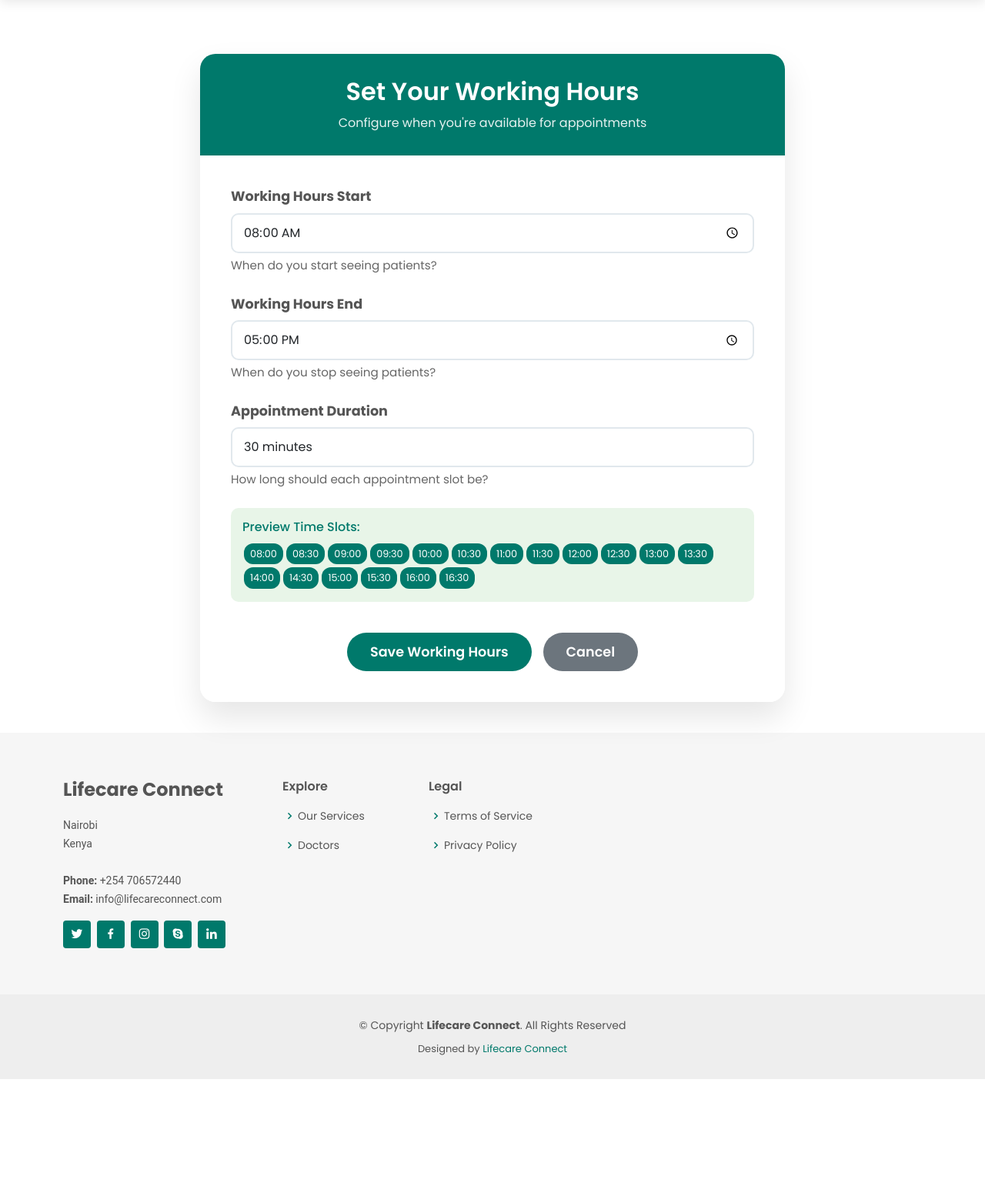
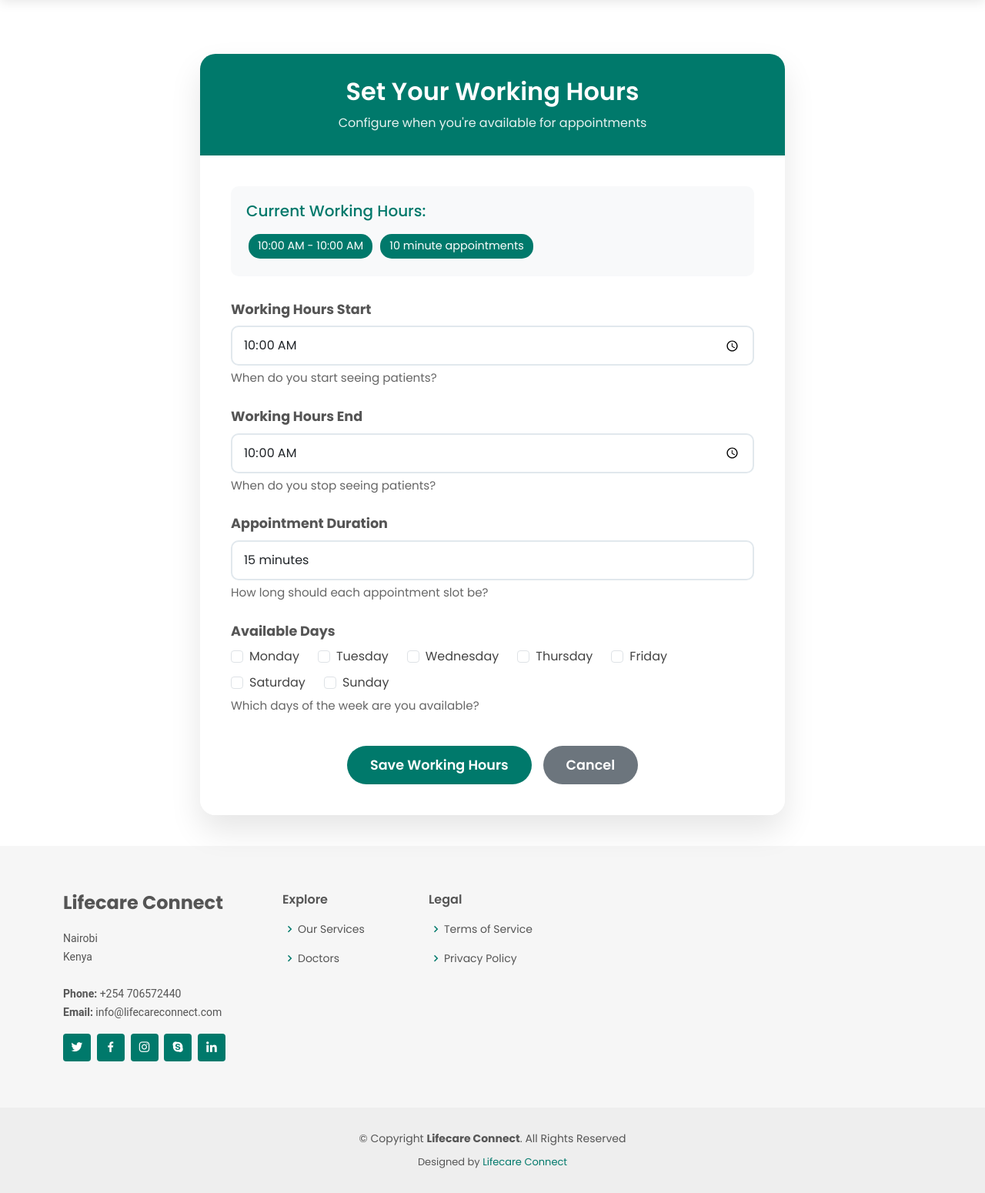
Before and after one commit to Njirainianthony/LifecareConnect, a Django app: page /doctor/availability/ in a window 1280 px wide. Shown: the part 70-1620 px from the top of the page at 77% size. Before the commit the page ends 1472 px from the top, so only its background shows below. Run offline with Django 5.2, Linux system fonts and the light colour scheme; a user stored in the database is signed in; tables that the repository leaves empty hold one stand-in row (values such as "Sample post"); some libraries are stand-ins or nearby versions.

Commit message:
made few changes concerning doctor availability

```diff
--- a/lifecareapp/forms.py
+++ b/lifecareapp/forms.py
@@ -136,6 +136,24 @@ class DoctorAvailabilityForm(forms.ModelForm):
 
         return cleaned_data
 
+
+class DoctorWorkingHoursForm(forms.ModelForm):
+    class Meta:
+        model = DoctorProfile
+        fields = ['start_time', 'end_time', 'slot_duration']
+        widgets = {
+            'start_time': forms.TimeInput(attrs={'type': 'time', 'class': 'form-control'}),
+            'end_time': forms.TimeInput(attrs={'type': 'time', 'class': 'form-control'}),
+            'slot_duration': forms.Select(choices=[
+                (15, '15 minutes'),
+                (30, '30 minutes'),
+                (45, '45 minutes'),
+                (60, '1 hour'),
+                (90, '1.5 hours'),
+                (120, '2 hours'),
+            ], attrs={'class': 'form-control'}),
+        }
+
 #Equipment
 class EquipmentForm(forms.ModelForm):
     class Meta:
--- a/lifecareapp/templates/manage_availability.html
+++ b/lifecareapp/templates/manage_availability.html
@@ -220,12 +220,7 @@
                     <label class="form-label" for="id_start_time">
                         <strong>Working Hours Start</strong>
                     </label>
-                    <input type="time"
-                           id="id_start_time"
-                           name="start_time"
-                           class="form-control"
-                           value="{% if form.start_time.value %}{{ form.start_time.value|time:'H:i' }}{% else %}08:00{% endif %}"
-                           step="900">
+                    {{ form.start_time }}
                     <p class="form-help-text">When do you start seeing patients?</p>
                     {% if form.start_time.errors %}
                     <div class="error-message">{{ form.start_time.errors.0 }}</div>
@@ -237,12 +232,7 @@
                     <label class="form-label" for="id_end_time">
                         <strong>Working Hours End</strong>
                     </label>
-                    <input type="time"
-                           id="id_end_time"
-                           name="end_time"
-                           class="form-control"
-                           value="{% if form.end_time.value %}{{ form.end_time.value|time:'H:i' }}{% else %}17:00{% endif %}"
-                           step="900">
+                    {{ form.end_time }}
                     <p class="form-help-text">When do you stop seeing patients?</p>
                     {% if form.end_time.errors %}
                     <div class="error-message">{{ form.end_time.errors.0 }}</div>
@@ -254,14 +244,7 @@
                     <label class="form-label" for="id_slot_duration">
                         <strong>Appointment Duration</strong>
                     </label>
-                    <select id="id_slot_duration" name="slot_duration" class="form-control">
-                        <option value="15" {% if form.slot_duration.value == 15 %}selected{% endif %}>15 minutes</option>
-                        <option value="30" {% if form.slot_duration.value == 30 or not form.slot_duration.value %}selected{% endif %}>30 minutes</option>
-                        <option value="45" {% if form.slot_duration.value == 45 %}selected{% endif %}>45 minutes</option>
-                        <option value="60" {% if form.slot_duration.value == 60 %}selected{% endif %}>1 hour</option>
-                        <option value="90" {% if form.slot_duration.value == 90 %}selected{% endif %}>1.5 hours</option>
-                        <option value="120" {% if form.slot_duration.value == 120 %}selected{% endif %}>2 hours</option>
-                    </select>
+                    {{ form.slot_duration }}
                     <p class="form-help-text">How long should each appointment slot be?</p>
                     {% if form.slot_duration.errors %}
                     <div class="error-message">{{ form.slot_duration.errors.0 }}</div>
@@ -276,6 +259,50 @@
                     {% endfor %}
                 </div>
                 {% endif %}
+
+                <!-- Available Days Field -->
+                <div class="form-group">
+                    <label class="form-label"><strong>Available Days</strong></label>
+                    <div class="d-flex flex-wrap gap-2">
+
+                        <div class="form-check me-3">
+                            <input type="checkbox" class="form-check-input" id="day_monday" name="available_days"
+                                value="monday" {% if 'monday' in current_days %}checked{% endif %}>
+                            <label class="form-check-label" for="day_monday">Monday</label>
+                        </div>
+                        <div class="form-check me-3">
+                            <input type="checkbox" class="form-check-input" id="day_tuesday" name="available_days"
+                                value="tuesday" {% if 'tuesday' in current_days %}checked{% endif %}>
+                            <label class="form-check-label" for="day_tuesday">Tuesday</label>
+                        </div>
+                        <div class="form-check me-3">
+                            <input type="checkbox" class="form-check-input" id="day_wednesday" name="available_days"
+                                value="wednesday" {% if 'wednesday' in current_days %}checked{% endif %}>
+                            <label class="form-check-label" for="day_wednesday">Wednesday</label>
+                        </div>
+                        <div class="form-check me-3">
+                            <input type="checkbox" class="form-check-input" id="day_thursday" name="available_days"
+                                value="thursday" {% if 'thursday' in current_days %}checked{% endif %}>
+                            <label class="form-check-label" for="day_thursday">Thursday</label>
+                        </div>
+                        <div class="form-check me-3">
+                            <input type="checkbox" class="form-check-input" id="day_friday" name="available_days"
+                                value="friday" {% if 'friday' in current_days %}checked{% endif %}>
+                            <label class="form-check-label" for="day_friday">Friday</label>
+                        </div>
+                        <div class="form-check me-3">
+                            <input type="checkbox" class="form-check-input" id="day_saturday" name="available_days"
+                                value="saturday" {% if 'saturday' in current_days %}checked{% endif %}>
+                            <label class="form-check-label" for="day_saturday">Saturday</label>
+                        </div>
+                        <div class="form-check">
+                            <input type="checkbox" class="form-check-input" id="day_sunday" name="available_days"
+                                value="sunday" {% if 'sunday' in current_days %}checked{% endif %}>
+                            <label class="form-check-label" for="day_sunday">Sunday</label>
+                        </div>
+                    </div>
+                    <p class="form-help-text">Which days of the week are you available?</p>
+                </div>
 
                 <!-- Preview area for generated time slots -->
                 <div id="previewSlots" class="preview-slots" style="display: none;">
@@ -334,7 +361,7 @@ function updatePreview() {
     }
 
     // Add event listeners when page loads
-document.addEventListener('DOMContentLoaded', function() {
+    document.addEventListener('DOMContentLoaded', function () {
         const startTimeInput = document.getElementById('id_start_time');
         const endTimeInput = document.getElementById('id_end_time');
         const durationInput = document.getElementById('id_slot_duration');
--- a/lifecareapp/views.py
+++ b/lifecareapp/views.py
@@ -4,7 +4,7 @@ from django.contrib.auth.decorators import login_required,user_passes_test
 from django.views.decorators.http import require_POST
 from django.http import HttpResponse, JsonResponse
 from .models import PatientProfile, DoctorProfile, Profile, Booking, Payment, DoctorAvailability, Equipment, EquipmentRequest
-from .forms import UserRegistrationForm, PatientProfileForm, DoctorProfileForm, UserEditForm, ProfileEditForm, EquipmentForm, DoctorAvailabilityForm
+from .forms import UserRegistrationForm, PatientProfileForm, DoctorProfileForm, UserEditForm, ProfileEditForm, EquipmentForm, DoctorAvailabilityForm, DoctorWorkingHoursForm
 from django.contrib import messages
 from django.urls import reverse
 from django.db.models import Q
@@ -985,36 +985,29 @@ def manage_availability(request):
         return redirect('addprofile')
 
     if request.method == 'POST':
-        # Use the new form
-        form = DoctorAvailabilityForm(request.POST)
+        form = DoctorWorkingHoursForm(request.POST, instance=doctor)
         if form.is_valid():
-            # The form now correctly creates a DoctorAvailability instance
-            slot = form.save(commit=False)
-            slot.doctor = doctor
-
-            # Check for overlaps using the attributes from the 'slot' instance
-            overlap = DoctorAvailability.objects.filter(
-                doctor=doctor,
-                date=slot.date,
-                start_time__lt=slot.end_time, # (start < new_end)
-                end_time__gt=slot.start_time   # (end > new_start)
-            ).exists()
-
-            if overlap:
-                messages.error(request, "This time slot overlaps with an existing one.")
-            else:
-                slot.save()
-                messages.success(request, "New availability slot has been added.")
-                return redirect('manage_availability')
-        # If form is not valid, it will fall through and re-render with errors
+            # Handle available_days manually
+            available_days_list = request.POST.getlist('available_days')
+            if available_days_list:
+                doctor.available_days = ','.join(available_days_list)
+
+            form.save()
+            messages.success(request, "Working hours and availability updated successfully.")
+            return redirect('manage_availability')
     else:
-        # Use the new form for GET requests too
-        form = DoctorAvailabilityForm()
+        form = DoctorWorkingHoursForm(instance=doctor)
 
     # Show all of the doctor's availability slots
     slots = DoctorAvailability.objects.filter(doctor=doctor).order_by('date', 'start_time')
-
-    return render(request, 'manage_availability.html', {'form': form, 'slots': slots})
+    current_days = doctor.get_available_days_list()
+
+    return render(request, 'manage_availability.html', {
+        'form': form,
+        'slots': slots,
+        'doctor': doctor,
+        'current_days': current_days
+    })
 @login_required
 def delete_availability(request, availability_id):
     try:
```
Also changed, not shown: lifecareapp/templates/doctorform.html (+17 -0 lines), media/doctors/WhatsApp_Image_2025-11-23_at_17.23.36_vhl3YM8.jpeg (added). Lines whose indentation alone changed are shown as unchanged.
